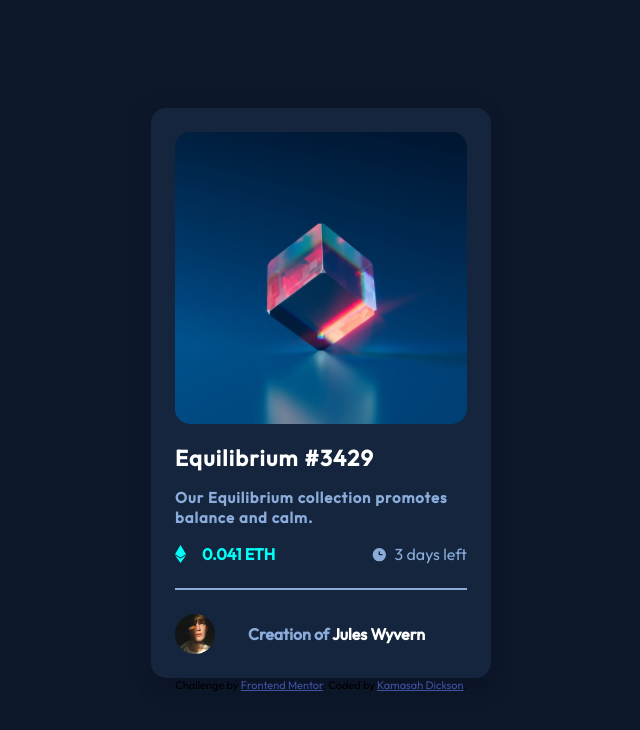
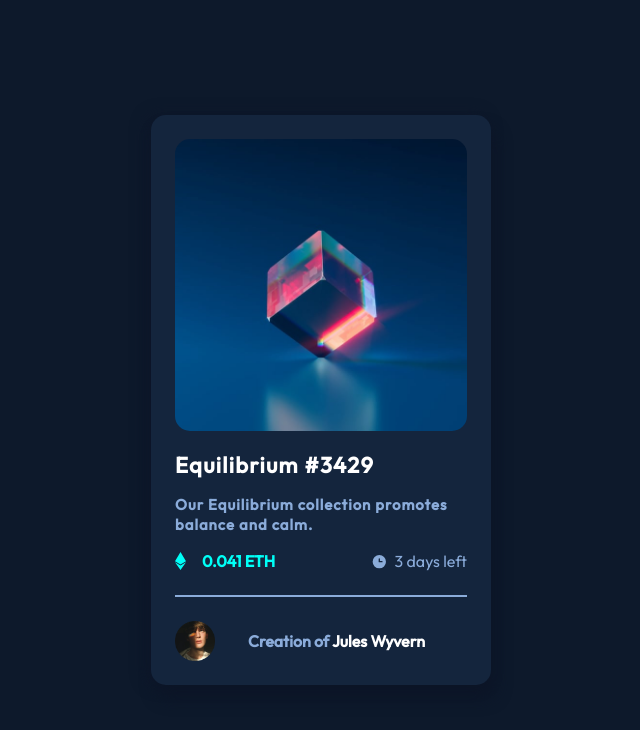
Before and after one commit to Kamasah-Dickson/Official-Card, a plain HTML site: page index.html in a window 1280 px wide. Shown: the whole page, without its empty margins (319-959 px from the left). Drawn offline with Linux system fonts and the light colour scheme.

Commit message:
Update index.html
Fixed footer

```diff
--- a/index.html
+++ b/index.html
@@ -40,10 +40,7 @@
                 </div>
             </div>
         </div>
-        <div class="attribution">
-        Challenge by <a href="https://www.frontendmentor.io?ref=challenge" target="_blank">Frontend Mentor</a>.
-        Coded by <a href="#">Kamasah Dickson</a>.
-      </div>
+
     </div>
 
 
```
